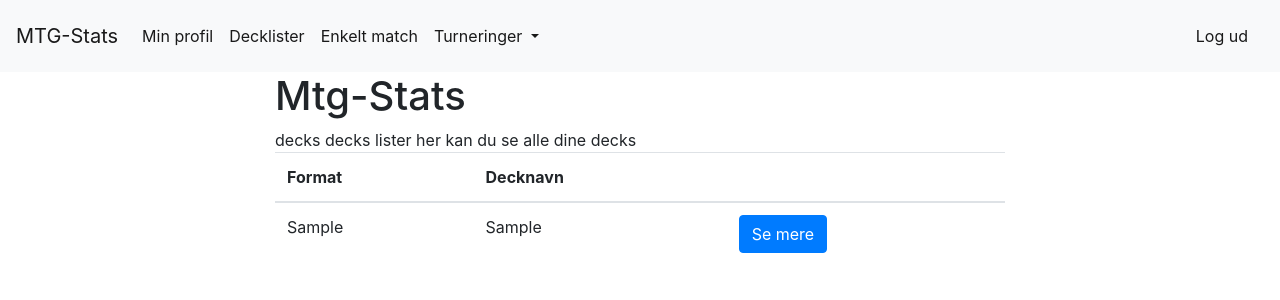
After one commit to HeklaHardar/DDU-Eksamen-mtg, a PHP site: page /Decklister.php in a window 1280 px wide. The commit adds this page. Shown: the top 300 px of the page. Run offline with PHP 8.4, Linux system fonts and the light colour scheme; the visitor is signed in with stand-in values (Sample User, id 1); tables that the repository leaves empty or names only in its code hold one stand-in row (values such as "Sample post").

Commit message:
decks oversigt og start på enkelt sider

```diff
--- /dev/null
+++ b/bagdecklister.php
@@ -0,0 +1,7 @@
+<?php
+
+$hentdecks="SELECT deckid, brugerid, decknavn, Format FROM mtgstats.decks WHERE decks.brugerid='$_SESSION[brugerid]'";
+$hentdecks_query=mysqli_query($dbconnect, $hentdecks);
+$hentdecks_result=mysqli_fetch_assoc($hentdecks_query);
+
+?>
--- /dev/null
+++ b/decklister.php
@@ -0,0 +1,83 @@
+<!doctype html>
+<html lang="en">
+<?php
+session_start();
+
+ ?>
+  <head>
+    <!-- Required meta tags -->
+    <meta charset="utf-8">
+    <meta name="viewport" content="width=device-width, initial-scale=1, shrink-to-fit=no">
+    <!-- Bootstrap CSS -->
+    <link rel="stylesheet" href="https://stackpath.bootstrapcdn.com/bootstrap/4.4.1/css/bootstrap.min.css" integrity="sha384-Vkoo8x4CGsO3+Hhxv8T/Q5PaXtkKtu6ug5TOeNV6gBiFeWPGFN9MuhOf23Q9Ifjh" crossorigin="anonymous">
+
+    <title>Magic-Stats</title>
+  </head>
+  <body>
+<?php
+require 'logincheck.php';
+require 'dbconnect.php';
+require 'navbar.php';
+require 'bagdecklister.php';
+?>
+<div class="container">
+  <div class="row">
+    <div class="col-sm">
+
+
+      <!--kolonne nr 1 -->
+    </div>
+
+    <div class="col-sm-8">
+      <!--kolonne nr 2 -->
+      <h1>Mtg-Stats</h1>
+decks decks lister
+her kan du se alle dine decks
+<table class="table table-hover">
+  <thead>
+    <tr>
+      <th scope="col">Format</th>
+      <th scope="col">Decknavn</th>
+      <th scope="col"></th>
+    </tr>
+  </thead>
+  <tbody>
+
+<?php
+if ($hentdecks_result) {
+  do {
+
+
+?>
+    <tr>
+      <td ><?php echo $hentdecks_result['Format'] ?></td>
+      <td><?php echo $hentdecks_result['decknavn'] ?></td>
+      <td><a class="btn btn-primary" href="visdeck.php?id=<?php echo $hentdecks_result['deckid']?>" role="button">Se mere</a></td>
+    </tr>
+
+<?php
+} while ($hentdecks_result=mysqli_fetch_assoc($hentdecks_query));
+}
+?>
+
+  </tbody>
+</table>
+
+</div>
+
+<div class="col-sm">
+
+  <!--kolonne nr 3 -->
+</div>
+</div>
+</div>
+
+
+
+<!-- Optional JavaScript -->
+<!-- jQuery first, then Popper.js, then Bootstrap JS -->
+<script src="https://code.jquery.com/jquery-3.4.1.slim.min.js" integrity="sha384-J6qa4849blE2+poT4WnyKhv5vZF5SrPo0iEjwBvKU7imGFAV0wwj1yYfoRSJoZ+n" crossorigin="anonymous"></script>
+<script src="https://cdn.jsdelivr.net/npm/popper.js@1.16.0/dist/umd/popper.min.js" integrity="sha384-Q6E9RHvbIyZFJoft+2mJbHaEWldlvI9IOYy5n3zV9zzTtmI3UksdQRVvoxMfooAo" crossorigin="anonymous"></script>
+<script src="https://stackpath.bootstrapcdn.com/bootstrap/4.4.1/js/bootstrap.min.js" integrity="sha384-wfSDF2E50Y2D1uUdj0O3uMBJnjuUD4Ih7YwaYd1iqfktj0Uod8GCExl3Og8ifwB6" crossorigin="anonymous"></script>
+</body>
+</html>
--- a/navbar.php
+++ b/navbar.php
@@ -8,20 +8,23 @@
   <div class="collapse navbar-collapse" id="navbarSupportedContent">
     <ul class="navbar-nav mr-auto">
       <li class="nav-item active">
-        <a class="nav-link" href="">Indsæt<span class="sr-only">(current)</span></a>
+        <a class="nav-link" href="">Min profil<span class="sr-only">(current)</span></a>
       </li>
-      <li class="nav-item">
-        <a class="nav-link" href="#">Enkelt Match</a>
+      <li class="nav-item active">
+        <a class="nav-link" href="Decklister.php">Decklister</a>
       </li>
-      <li class="nav-item dropdown">
+      <li class="nav-item active">
+        <a class="nav-link" href="#">Enkelt match</a>
+      </li>
+      <li class="nav-item dropdown active">
         <a class="nav-link dropdown-toggle" href="#" id="navbarDropdown" role="button" data-toggle="dropdown" aria-haspopup="true" aria-expanded="false">
-          Turnering
+          Turneringer
         </a>
         <div class="dropdown-menu" aria-labelledby="navbarDropdown">
-          <a class="dropdown-item" href="#">Action</a>
-          <a class="dropdown-item" href="#">Another action</a>
+          <a class="dropdown-item" href="#">Alle turneringer</a>
+          <a class="dropdown-item" href="#">Åbne turneringer</a>
           <div class="dropdown-divider"></div>
-          <a class="dropdown-item" href="#">Something else here</a>
+          <a class="dropdown-item" href="#">Ny turnering</a>
         </div>
       </li>
 
```
Also changed, not shown: bagvisdeck.php (added, +13 -0 lines), ddunoter.txt (+15 -0 lines), visdeck.php (added, +56 -0 lines).
